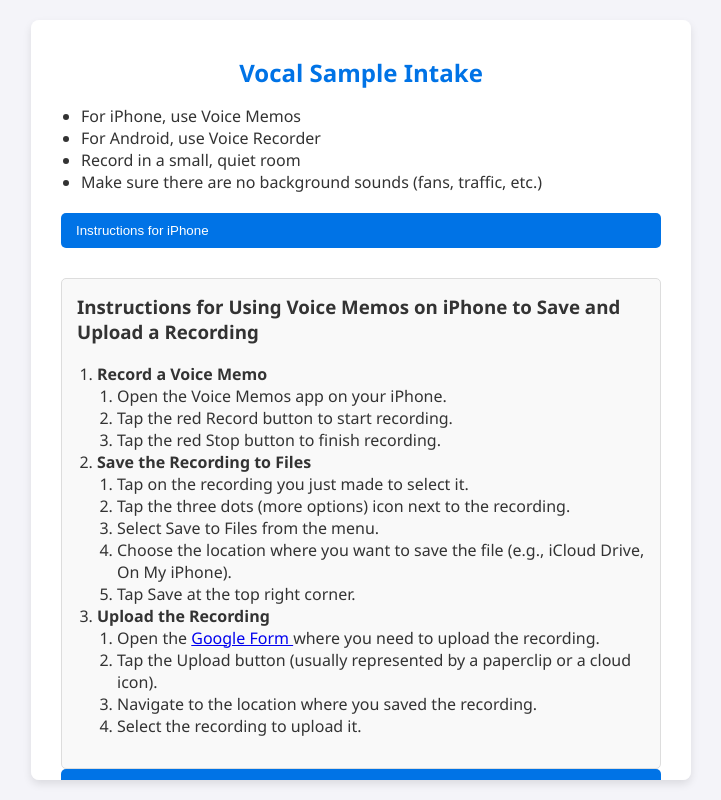
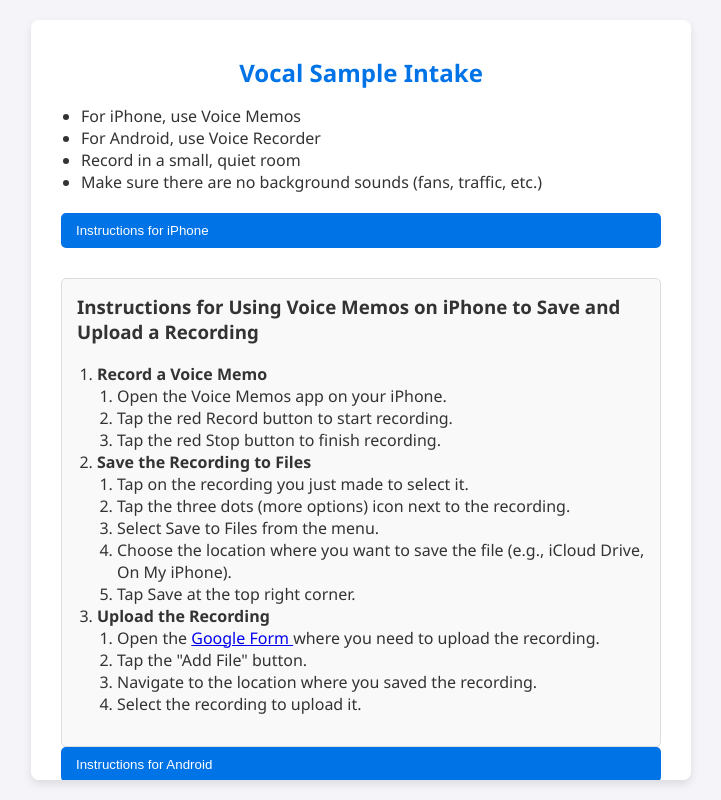
Before and after one commit to dnslp/sample, a plain HTML site: page index.html in a window 1280 px wide. Both pictures are taken after a click on the button "Instructions for iPhone". Shown: the whole page, without its empty margins (279-1000 px from the left). Drawn offline with Linux system fonts and the light colour scheme.

Commit message:
Update index.html

```diff
--- a/index.html
+++ b/index.html
@@ -119,7 +119,8 @@
             <li>Record in a small, quiet room</li>
             <li>Make sure there are no background sounds (fans, traffic, etc.)</li>
         </ul>
-        <button class="toggle-button" onclick="toggleInstructions('iphone-instructions')">Instructions for iPhone</button>
+        <button class="toggle-button" onclick="toggleInstructions('iphone-instructions')">Instructions for
+            iPhone</button>
         <div id="iphone-instructions" class="instructions">
             <h3>Instructions for Using Voice Memos on iPhone to Save and Upload a Recording</h3>
             <ol>
@@ -141,15 +142,17 @@
                 </li>
                 <li><strong>Upload the Recording</strong>
                     <ol>
-                        <li>Open the <a href="https://forms.gle/7XyhAcujb8VqiGRV9">Google Form </a> where you need to upload the recording.</li>
-                        <li>Tap the Upload button (usually represented by a paperclip or a cloud icon).</li>
+                        <li>Open the <a href="https://forms.gle/7XyhAcujb8VqiGRV9">Google Form </a> where you need to
+                            upload the recording.</li>
+                        <li>Tap the "Add File" button.</li>
                         <li>Navigate to the location where you saved the recording.</li>
                         <li>Select the recording to upload it.</li>
                     </ol>
                 </li>
             </ol>
         </div>
-        <button class="toggle-button" onclick="toggleInstructions('android-instructions')">Instructions for Android</button>
+        <button class="toggle-button" onclick="toggleInstructions('android-instructions')">Instructions for
+            Android</button>
         <div id="android-instructions" class="instructions">
             <h3>Instructions for Using Voice Recorder on Android to Save and Upload a Recording</h3>
             <ol>
@@ -162,14 +165,15 @@
                 </li>
                 <li><strong>Save the Recording to Files</strong>
                     <ol>
-                        <li>The recording is usually saved automatically. To locate it, go to the Files or My Files app on your device.</li>
+                        <li>The recording is usually saved automatically. To locate it, go to the Files or My Files app
+                            on your device.</li>
                         <li>Navigate to the Audio or Recordings folder.</li>
                     </ol>
                 </li>
                 <li><strong>Upload the Recording</strong>
                     <ol>
                         <li>Open the <a href="https://forms.gle/7XyhAcujb8VqiGRV9">Google Form </a></li>
-                        <li>Tap the Upload button (usually represented by a paperclip or a cloud icon).</li>
+                        <li>Tap the "Add File" button.</li>
                         <li>Navigate to the Audio or Recordings folder where your recording is saved.</li>
                         <li>Select the recording to upload it.</li>
                     </ol>
```
Lines whose indentation alone changed are shown as unchanged.
